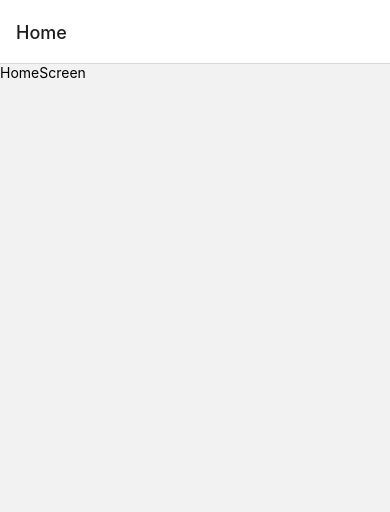
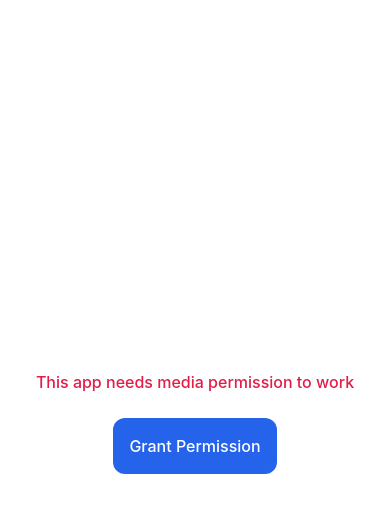
Before and after one commit to HimanshuS1nha/Music-Player-App, a React Native app: screen /Home in a window 390 px wide. Shown: the top 512 px of the page. Built offline with nearby package versions, Linux system fonts and the light colour scheme.

Commit message:
useSongs hook added

```diff
--- a/App.tsx
+++ b/App.tsx
@@ -1,12 +1,84 @@
-import {View, Text} from 'react-native';
-import React from 'react';
+import {
+  View,
+  Text,
+  PermissionsAndroid,
+  Pressable,
+  Alert,
+  BackHandler,
+  Linking,
+} from 'react-native';
+import React, {useCallback, useEffect, useState} from 'react';
 import {NavigationContainer} from '@react-navigation/native';
 import {createNativeStackNavigator} from '@react-navigation/native-stack';
+import tw from 'twrnc';
+
 import HomeScreen from './screens/HomeScreen';
 
 const Stack = createNativeStackNavigator();
 
 const App = () => {
+  const [isMounted, setIsMounted] = useState(false);
+
+  const checkPermission = useCallback(async () => {
+    const permissionStatus = await PermissionsAndroid.check(
+      PermissionsAndroid.PERMISSIONS.READ_MEDIA_AUDIO,
+    );
+
+    if (permissionStatus) {
+      setIsMounted(true);
+    }
+  }, []);
+
+  const getPermission = useCallback(async () => {
+    const permissionStatus = await PermissionsAndroid.check(
+      PermissionsAndroid.PERMISSIONS.READ_MEDIA_AUDIO,
+    );
+
+    if (permissionStatus) {
+      setIsMounted(true);
+    } else {
+      const requestPermissionStatus = await PermissionsAndroid.request(
+        PermissionsAndroid.PERMISSIONS.READ_MEDIA_AUDIO,
+      );
+
+      if (requestPermissionStatus === 'granted') {
+        setIsMounted(true);
+      } else {
+        Alert.alert('Error', 'This app needs media permission to work', [
+          {
+            text: 'Cancel',
+            onPress: BackHandler.exitApp,
+          },
+          {
+            text: 'Give Permission',
+            onPress: Linking.openSettings,
+          },
+        ]);
+      }
+    }
+  }, []);
+
+  useEffect(() => {
+    checkPermission();
+  }, []);
+
+  if (!isMounted) {
+    return (
+      <View style={tw`flex-1 items-center justify-center gap-y-6`}>
+        <Text style={tw`text-rose-600 text-base font-medium`}>
+          This app needs media permission to work
+        </Text>
+
+        <Pressable
+          onPress={getPermission}
+          style={tw`bg-blue-600 p-4 rounded-xl`}>
+          <Text style={tw`text-white text-base font-medium`}>
+            Grant Permission
+          </Text>
+        </Pressable>
+      </View>
+    );
+  }
   return (
     <NavigationContainer>
       <Stack.Navigator>
--- /dev/null
+++ b/hooks/useSongs.ts
@@ -0,0 +1,42 @@
+import {create} from 'zustand';
+import {
+  getAll,
+  SortSongFields,
+  SortSongOrder,
+} from 'react-native-get-music-files';
+
+type UseSongsType = {
+  songs: {
+    url: string;
+    title: string;
+    album: string;
+    artist: string;
+    duration: number;
+    genre: string;
+    cover: string;
+  }[];
+  getSongs: () => Promise<boolean>;
+};
+
+export const useSongs = create<UseSongsType>(set => ({
+  songs: [],
+  getSongs: async () => {
+    const songsOrError = await getAll({
+      limit: 20,
+      offset: 0,
+      coverQuality: 50,
+      minSongDuration: 1000,
+      sortBy: SortSongFields.TITLE,
+      sortOrder: SortSongOrder.DESC,
+    });
+
+    console.log(songsOrError);
+    // error
+    if (typeof songsOrError === 'string') {
+      return false;
+    }
+    set({songs: songsOrError});
+
+    return true;
+  },
+}));
--- a/screens/HomeScreen.tsx
+++ b/screens/HomeScreen.tsx
@@ -1,7 +1,19 @@
 import {View, Text} from 'react-native';
-import React from 'react';
+import React, {useEffect} from 'react';
+import {useSongs} from '../hooks/useSongs';
 
 const HomeScreen = () => {
+  const {getSongs} = useSongs();
+
+  useEffect(() => {
+    getSongs().then(res => {
+      if (res) {
+        console.log('Yeah');
+      } else {
+        console.log('No');
+      }
+    });
+  }, []);
   return (
     <View>
       <Text>HomeScreen</Text>
```
